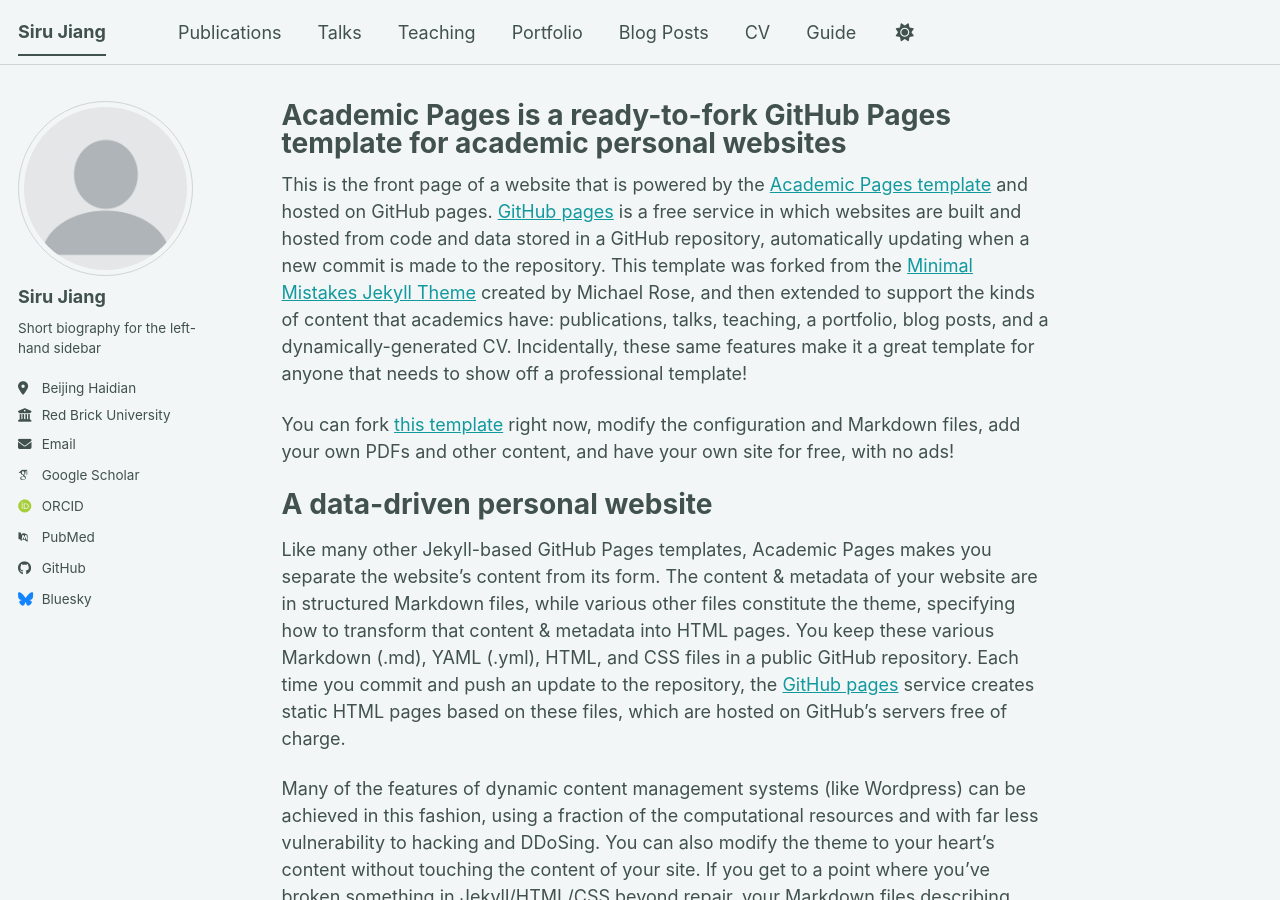
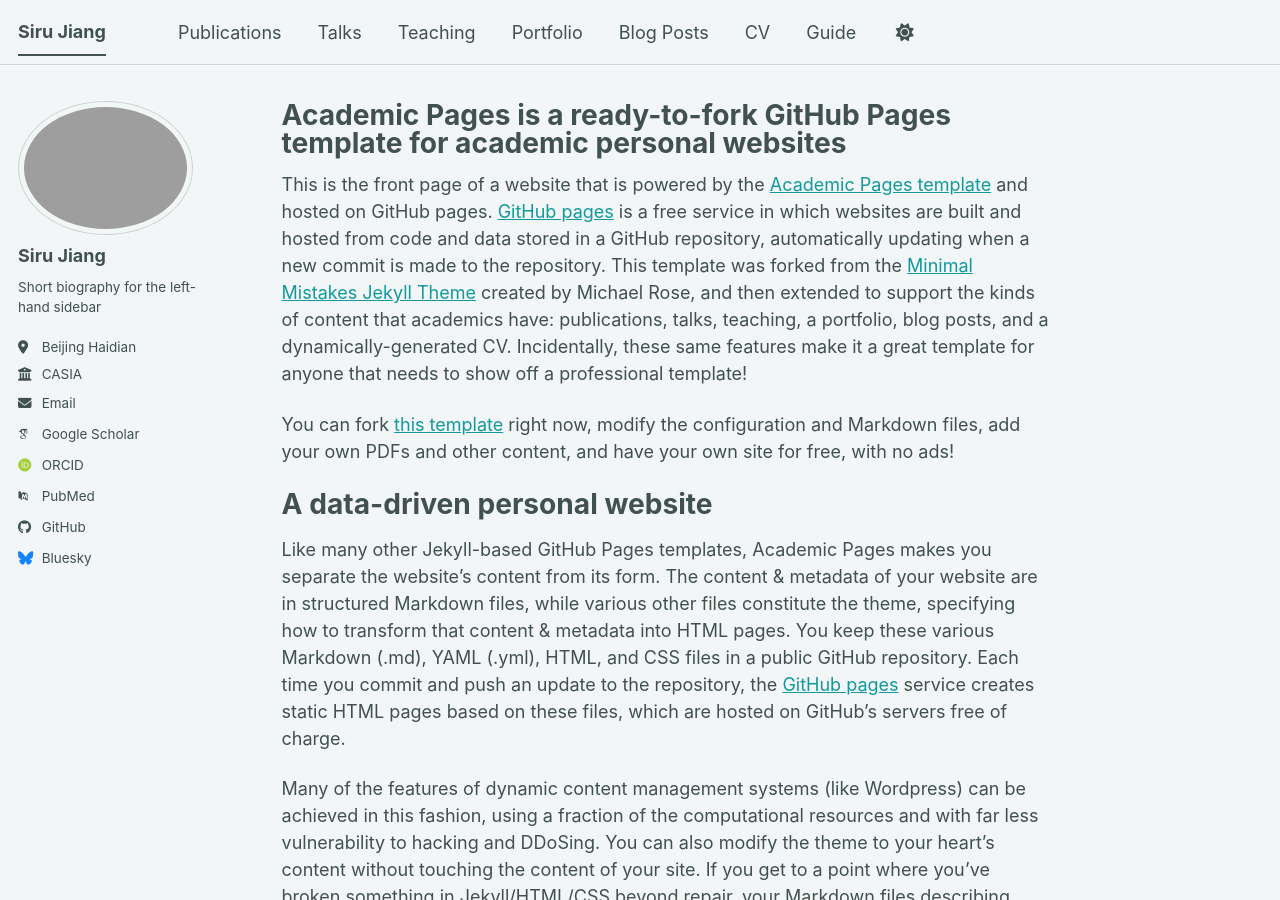
Before and after one commit to SHER-Jiang/sherjiang.github.io, a Jekyll site: the page built from _pages/about.md, in a window 1280 px wide and 900 px high. Built offline with Jekyll 4.4.1, drawn with Linux system fonts in a browser that asks for light colours; some web fonts are replaced; a script bundle is joined from its source files by our own code; library files that are not in the unit come from our copies.

Commit message:
Update _config.yml

```diff
--- a/_config.yml
+++ b/_config.yml
@@ -23,12 +23,12 @@
 #               Additional customization can be done by editing /_includes/author-profile.html
 author:
   # Biographic information
-  avatar           : "profile.png"
+  avatar           : "jsr.png"
   name             : "Siru Jiang"
   pronouns         : # example: "she/her"
   bio              : "Short biography for the left-hand sidebar"
   location         : "Beijing Haidian"
-  employer         : "Red Brick University"
+  employer         : "CASIA"
   uri              : # URL
   email            : "sirujiang324@gmail.com"
 
```
